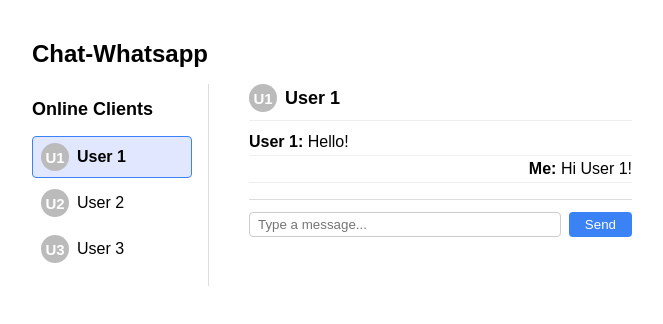
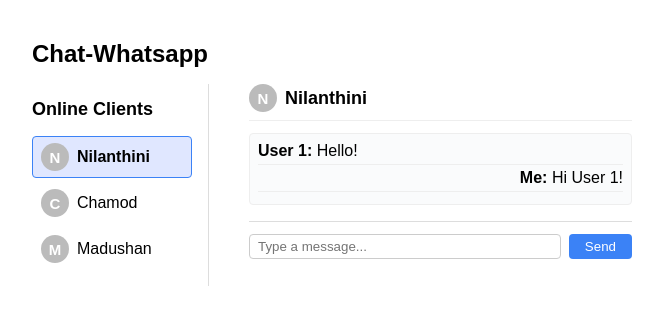
Before and after one commit to manojtharindu11/Chat_whatsapp, a React (Vite) app in the folder frontend/: page / in a window 1280 px wide. Shown: the top 324 px of the page, without its empty margins (308-971 px from the left). Built offline with nearby package versions, Linux system fonts and the light colour scheme.

Commit message:
feat: update chat component with new client names and implement message sending functionality

```diff
--- a/frontend/src/pages/chat.jsx
+++ b/frontend/src/pages/chat.jsx
@@ -1,12 +1,12 @@
 import React, { useState } from "react";
 
 const clients = [
-  { id: 1, name: "User 1" },
-  { id: 2, name: "User 2" },
-  { id: 3, name: "User 3" },
+  { id: 1, name: "Nilanthini" },
+  { id: 2, name: "Chamod" },
+  { id: 3, name: "Madushan" },
 ];
 
-const chatMessages = {
+const initialChatMessages = {
   1: [
     { from: "User 1", text: "Hello!" },
     { from: "Me", text: "Hi User 1!" },
@@ -23,6 +23,8 @@
 
 function Chat() {
   const [selectedClient, setSelectedClient] = useState(clients[0].id);
+  const [chatMessages, setChatMessages] = useState(initialChatMessages);
+  const [inputValue, setInputValue] = useState("");
 
   // Inline styles for minimal readability
   const styles = {
@@ -75,11 +77,21 @@
       paddingBottom: 8,
     },
     chatHeaderName: { fontWeight: "bold", fontSize: 18 },
+    messagesBox: {
+      marginBottom: 16,
+      maxHeight: 260,
+      overflowY: "auto",
+      border: "1px solid #eee",
+      borderRadius: 4,
+      padding: 8,
+      background: "#fafbfc",
+    },
     message: (fromMe) => ({
       marginBottom: 4,
       textAlign: fromMe ? "right" : "left",
       borderBottom: "1px solid #eee",
       paddingBottom: 4,
+      wordBreak: "break-word",
     }),
     from: { fontWeight: "600" },
     form: {
@@ -103,6 +115,21 @@
       padding: "4px 16px",
       cursor: "pointer",
     },
+  };
+
+  const handleSend = (e) => {
+    e.preventDefault();
+    const message = inputValue.trim();
+    if (message) {
+      setChatMessages((prev) => ({
+        ...prev,
+        [selectedClient]: [
+          ...prev[selectedClient],
+          { from: "Me", text: message },
+        ],
+      }));
+      setInputValue("");
+    }
   };
 
   // Helper to get client info
@@ -140,18 +167,20 @@
             </span>
             <span style={styles.chatHeaderName}>{selectedClientObj.name}</span>
           </div>
-          <div style={{ marginBottom: 16 }}>
+          <div style={styles.messagesBox}>
             {chatMessages[selectedClient].map((msg, idx) => (
               <div key={idx} style={styles.message(msg.from === "Me")}>
                 <span style={styles.from}>{msg.from}:</span> {msg.text}
               </div>
             ))}
           </div>
-          <form style={styles.form}>
+          <form style={styles.form} onSubmit={handleSend}>
             <input
               type="text"
               placeholder="Type a message..."
               style={styles.input}
+              value={inputValue}
+              onChange={(e) => setInputValue(e.target.value)}
             />
             <button type="submit" style={styles.button}>
               Send
```
